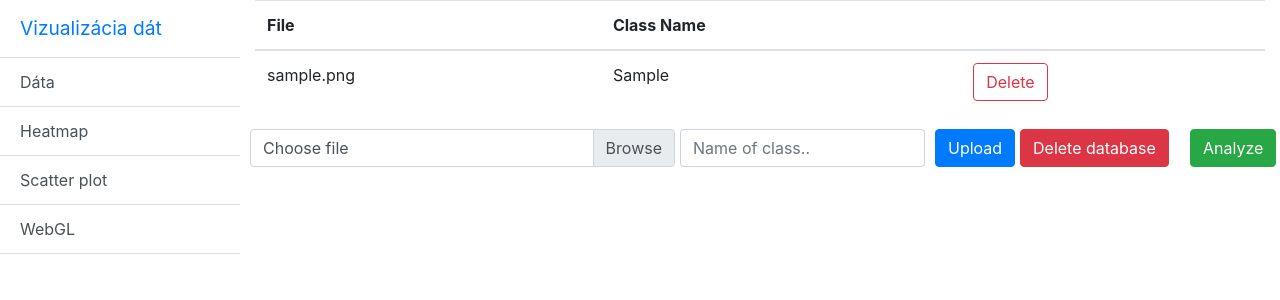
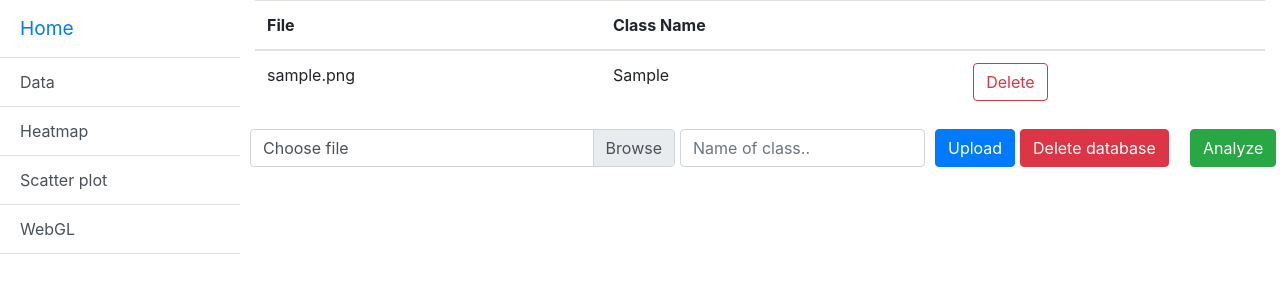
Before and after one commit to grstefan/cytometry-visualisation-tool, a Django app: page / in a window 1280 px wide. Shown: the top 300 px of the page. Run offline with Django 3.2, Linux system fonts and the light colour scheme; tables that the repository leaves empty hold one stand-in row (values such as "Sample post"); data that the repository does not hold is empty; some libraries are stand-ins or nearby versions.

Commit message:
Update base.html

```diff
--- a/visualization/webserver/templates/base.html
+++ b/visualization/webserver/templates/base.html
@@ -128,9 +128,9 @@
 <div class="d-flex" id="wrapper">
     <!-- Sidebar -->
     <div id="sidebar-wrapper">
-        <div class="sidebar-heading"><a href="/">Vizualizácia dát</a></div>
+        <div class="sidebar-heading"><a href="/">Home</a></div>
         <div class="list-group list-group-flush">
-            <a href="/" class="list-group-item list-group-item-action bg">Dáta</a>
+            <a href="/" class="list-group-item list-group-item-action bg">Data</a>
             <a href="/webserver/heatmap" class="list-group-item list-group-item-action bg">Heatmap</a>
             {#            <a href="/webserver/boxplot" class="list-group-item list-group-item-action bg">Boxplot</a>#}
             <a href="/webserver/scatter-plot" class="list-group-item list-group-item-action bg">Scatter plot</a>
```
